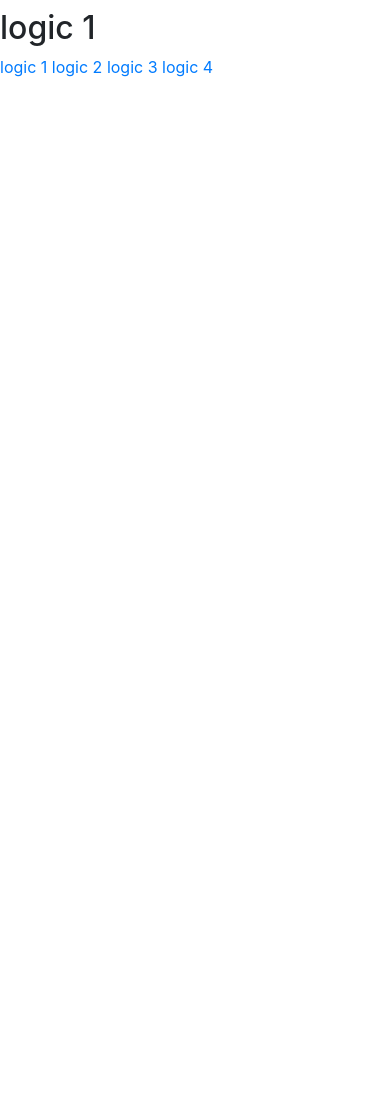
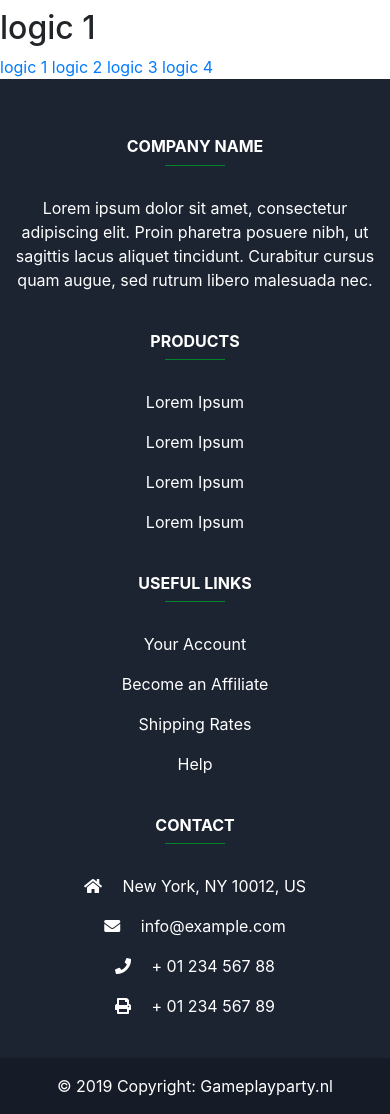
Before and after one commit to iaachboun/GamePlayParty, a PHP site: page /?logic=1 in a window 390 px wide. Shown: the part 347-1461 px from the top of the page. Before the commit the page ends 424 px from the top, so only its background shows below. Run offline with PHP 8.4, Linux system fonts and the light colour scheme; some libraries are stand-ins or nearby versions.

Commit message:
give footer and fontawesome

```diff
--- a/assets/style/app.scss
+++ b/assets/style/app.scss
@@ -5,3 +5,4 @@ body {
 // Style
 @import 'general';
 @import 'header';
+@import 'footer';
--- /dev/null
+++ b/assets/style/footer.scss
@@ -0,0 +1,35 @@
+footer {
+  background-color: #1C2331;
+  color: white;
+  padding: 10px 0 0 0;
+  div {
+    div {
+      div {
+        hr {
+          background-color: #009432 !important;
+        }
+        p{
+          color: white;
+          a{
+            color: white;
+            &:hover{
+
+              color: white;
+            }
+          }
+        }
+
+      }
+    }
+  }
+  div.footer-copyright{
+    background-color: #161C27;
+    a{
+      color: white;
+      &:hover{
+        color: white;
+        text-decoration: none;
+      }
+    }
+  }
+}
--- a/compiled/style.css
+++ b/compiled/style.css
@@ -7,4 +7,32 @@ body {
   width: 100%;
 }
 
+footer {
+  background-color: #1C2331;
+  color: white;
+  padding: 10px 0 0 0;
+}
+footer div div div hr {
+  background-color: #009432 !important;
+}
+footer div div div p {
+  color: white;
+}
+footer div div div p a {
+  color: white;
+}
+footer div div div p a:hover {
+  color: white;
+}
+footer div.footer-copyright {
+  background-color: #161C27;
+}
+footer div.footer-copyright a {
+  color: white;
+}
+footer div.footer-copyright a:hover {
+  color: white;
+  text-decoration: none;
+}
+
 /*# sourceMappingURL=style.css.map */
--- a/footer.php
+++ b/footer.php
@@ -1,3 +1,101 @@
+<!-- Footer -->
+<footer class="page-footer font-small">
+
+    <!-- Footer Links -->
+    <div class="container text-center text-md-left mt-5">
+
+        <!-- Grid row -->
+        <div class="row mt-3">
+
+            <!-- Grid column -->
+            <div class="col-md-3 col-lg-4 col-xl-3 mx-auto mb-4">
+
+                <!-- Content -->
+                <h6 class="text-uppercase font-weight-bold">Company name</h6>
+                <hr class="mb-4 mt-0 d-inline-block mx-auto" style="width: 60px;">
+                <p>Lorem ipsum dolor sit amet, consectetur adipiscing elit. Proin pharetra posuere nibh, ut sagittis lacus aliquet tincidunt. Curabitur cursus quam augue, sed rutrum libero malesuada nec.</p>
+
+            </div>
+            <!-- Grid column -->
+
+            <!-- Grid column -->
+            <div class="col-md-2 col-lg-2 col-xl-2 mx-auto mb-4">
+
+                <!-- Links -->
+                <h6 class="text-uppercase font-weight-bold">Products</h6>
+                <hr class="mb-4 mt-0 d-inline-block mx-auto" style="width: 60px;">
+                <p>
+                    <a href="#">Lorem Ipsum</a>
+                </p>
+                <p>
+                    <a href="#">Lorem Ipsum</a>
+                </p>
+                <p>
+                    <a href="#">Lorem Ipsum</a>
+                </p>
+                <p>
+                    <a href="#">Lorem Ipsum</a>
+                </p>
+
+            </div>
+            <!-- Grid column -->
+
+            <!-- Grid column -->
+            <div class="col-md-3 col-lg-2 col-xl-2 mx-auto mb-4">
+
+                <!-- Links -->
+                <h6 class="text-uppercase font-weight-bold">Useful links</h6>
+                <hr class="mb-4 mt-0 d-inline-block mx-auto" style="width: 60px;">
+                <p>
+                    <a href="#">Your Account</a>
+                </p>
+                <p>
+                    <a href="#">Become an Affiliate</a>
+                </p>
+                <p>
+                    <a href="#">Shipping Rates</a>
+                </p>
+                <p>
+                    <a href="#">Help</a>
+                </p>
+
+            </div>
+            <!-- Grid column -->
+
+            <!-- Grid column -->
+            <div class="col-md-4 col-lg-3 col-xl-3 mx-auto mb-md-0 mb-4">
+
+                <!-- Links -->
+                <h6 class="text-uppercase font-weight-bold">Contact</h6>
+                <hr class="mb-4 mt-0 d-inline-block mx-auto" style="width: 60px;">
+                <p>
+                    <i class="fas fa-home mr-3"></i> New York, NY 10012, US</p>
+                <p>
+                    <i class="fas fa-envelope mr-3"></i> info@example.com</p>
+                <p>
+                    <i class="fas fa-phone mr-3"></i> + 01 234 567 88</p>
+                <p>
+                    <i class="fas fa-print mr-3"></i> + 01 234 567 89</p>
+
+            </div>
+            <!-- Grid column -->
+
+        </div>
+        <!-- Grid row -->
+
+    </div>
+    <!-- Footer Links -->
+
+    <!-- Copyright -->
+    <div class="footer-copyright text-center py-3">© 2019 Copyright:
+        <a href="#"> Gameplayparty.nl</a>
+    </div>
+    <!-- Copyright -->
+
+</footer>
+<!-- Footer -->
+
+<!--scripts for bootstrap-->
 <script src="https://code.jquery.com/jquery-3.3.1.slim.min.js"
         integrity="sha384-q8i/X+965DzO0rT7abK41JStQIAqVgRVzpbzo5smXKp4YfRvH+8abtTE1Pi6jizo"
         crossorigin="anonymous"></script>
--- a/header.php
+++ b/header.php
@@ -8,7 +8,10 @@
     <meta name="description" content="description here">
     <meta name="keywords" content="keywords,here">
     <link rel="stylesheet" href="compiled/style.css" type="text/css">
+<!--    bootstrap-->
     <link rel="stylesheet" href="https://stackpath.bootstrapcdn.com/bootstrap/4.3.1/css/bootstrap.min.css" integrity="sha384-ggOyR0iXCbMQv3Xipma34MD+dH/1fQ784/j6cY/iJTQUOhcWr7x9JvoRxT2MZw1T" crossorigin="anonymous">
+<!--    fontawesome-->
+    <link href="https://cdnjs.cloudflare.com/ajax/libs/font-awesome/5.10.2/css/all.min.css" rel="stylesheet" crossorigin="anonymous">
 </head>
 <body>
 <div class="header">
```
Also changed, not shown: 1 other file.
